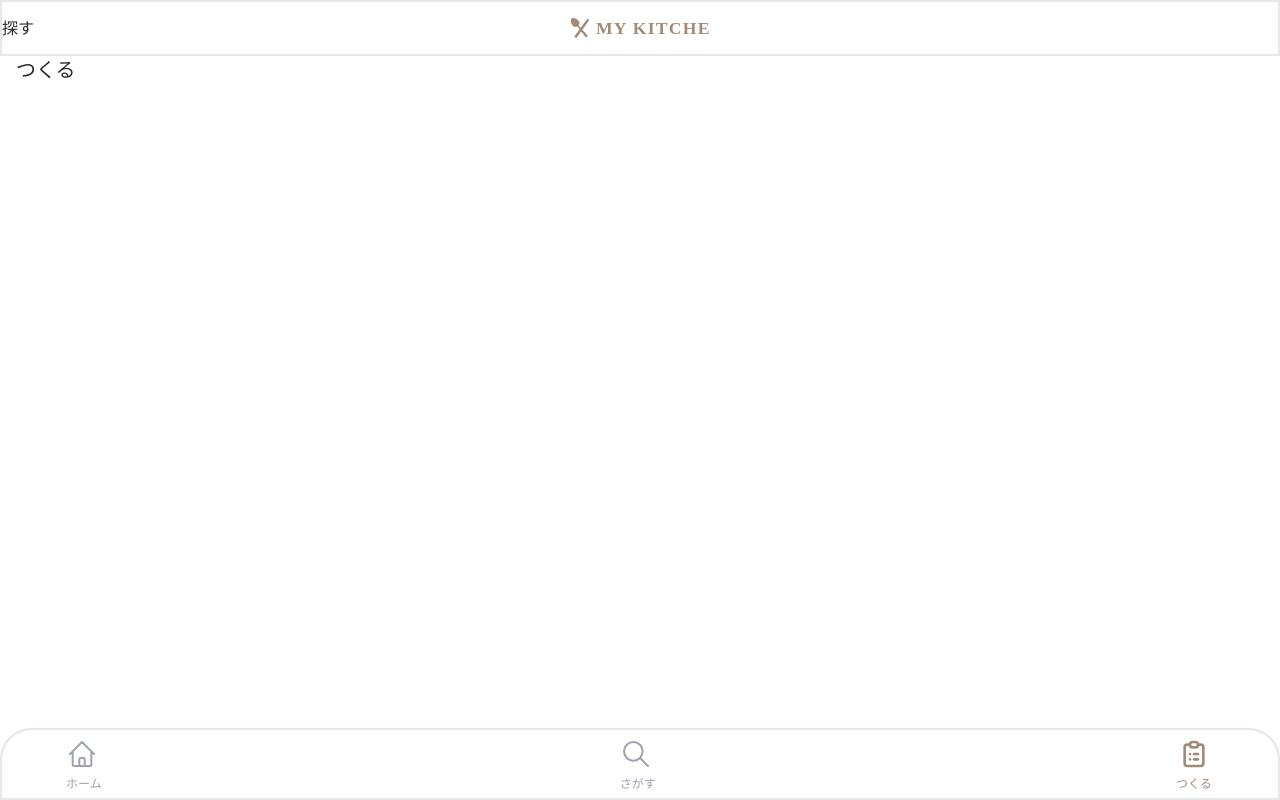
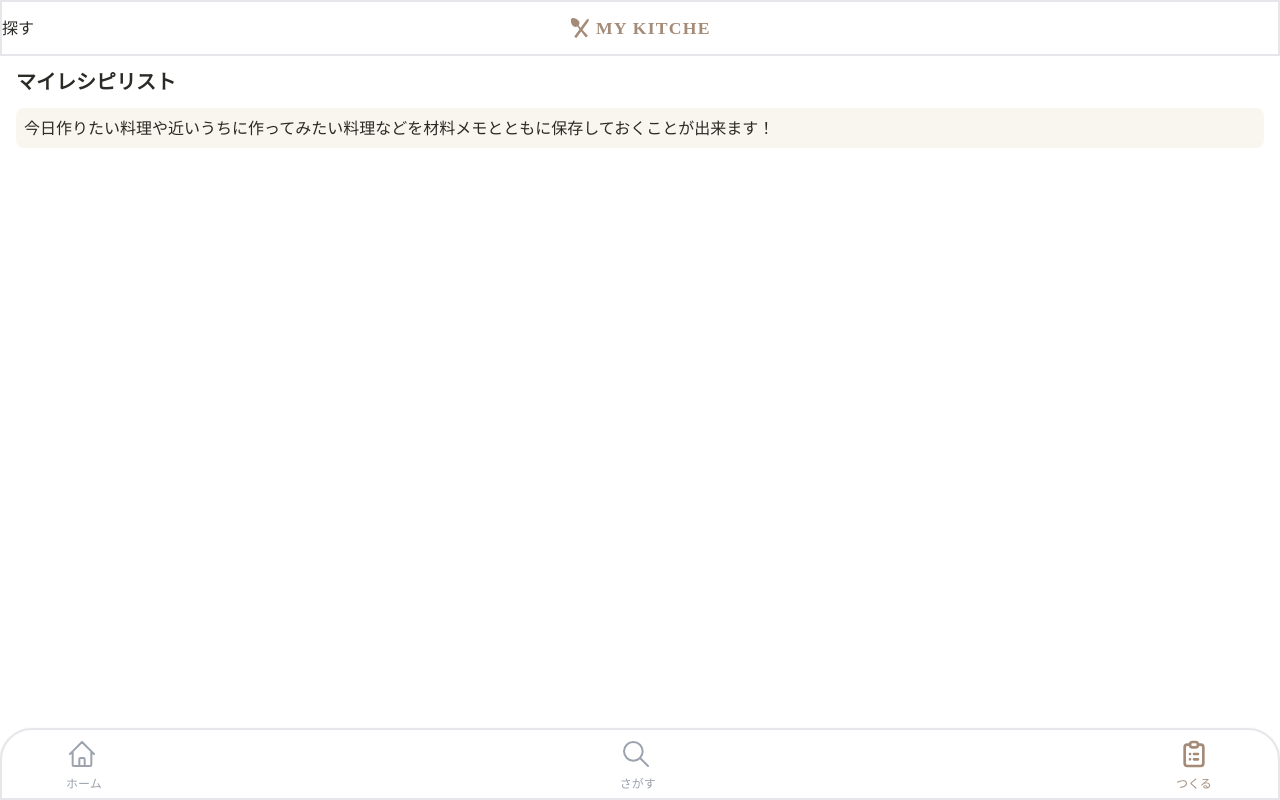
Before and after one commit to whooolemilk/my-kitchen, a Next.js app: page /menu in a window 1280 px wide. Built offline with nearby package versions, Linux system fonts and the light colour scheme.

Commit message:
マイレシピリストに変更

```diff
--- a/components/Menu/MenuPresentation.jsx
+++ b/components/Menu/MenuPresentation.jsx
@@ -15,7 +15,40 @@ const MenuPresentation = ({ recipeList }) => {
 
   return (
     <>
-      <h1 className="text-xl mx-4">つくる</h1>
+      <div className="flex mx-4 my-3">
+        <h1 className="text-xl flex-grow font-bold">マイレシピリスト</h1>
+        {/* <svg
+          xmlns="http://www.w3.org/2000/svg"
+          className="h-5 w-5 mx-2 my-1"
+          fill="none"
+          viewBox="0 0 24 24"
+          stroke="currentColor"
+          strokeWidth={2}
+        >
+          <path
+            strokeLinecap="round"
+            strokeLinejoin="round"
+            d="M15.232 5.232l3.536 3.536m-2.036-5.036a2.5 2.5 0 113.536 3.536L6.5 21.036H3v-3.572L16.732 3.732z"
+          />
+        </svg>
+        <svg
+          xmlns="http://www.w3.org/2000/svg"
+          className="h-5 w-5 my-1 mx-2"
+          fill="none"
+          viewBox="0 0 24 24"
+          stroke="currentColor"
+          strokeWidth={2}
+        >
+          <path
+            strokeLinecap="round"
+            strokeLinejoin="round"
+            d="M8.684 13.342C8.886 12.938 9 12.482 9 12c0-.482-.114-.938-.316-1.342m0 2.684a3 3 0 110-2.684m0 2.684l6.632 3.316m-6.632-6l6.632-3.316m0 0a3 3 0 105.367-2.684 3 3 0 00-5.367 2.684zm0 9.316a3 3 0 105.368 2.684 3 3 0 00-5.368-2.684z"
+          />
+        </svg> */}
+      </div>
+      <p className="mx-4 p-2 bg-ocher-100 rounded-lg">
+        今日作りたい料理や近いうちに作ってみたい料理などを材料メモとともに保存しておくことが出来ます！
+      </p>
       <ul className="divide-y divide-gray-300">
         {recipeList.map((recipe, i) => (
           <li key={i}>
@@ -62,7 +95,7 @@ const MenuPresentation = ({ recipeList }) => {
             </Link>
             <ul>
               <div className="flex border-y px-4 ">
-                <li className="py-3 flex-grow">材料を確認</li>
+                <li className="py-3 flex-grow">材料メモを確認</li>
                 <button onClick={() => handleClick(isVisible)}>
                   <li>{isVisible ? <IconUp /> : <IconDown />}</li>
                 </button>
```
